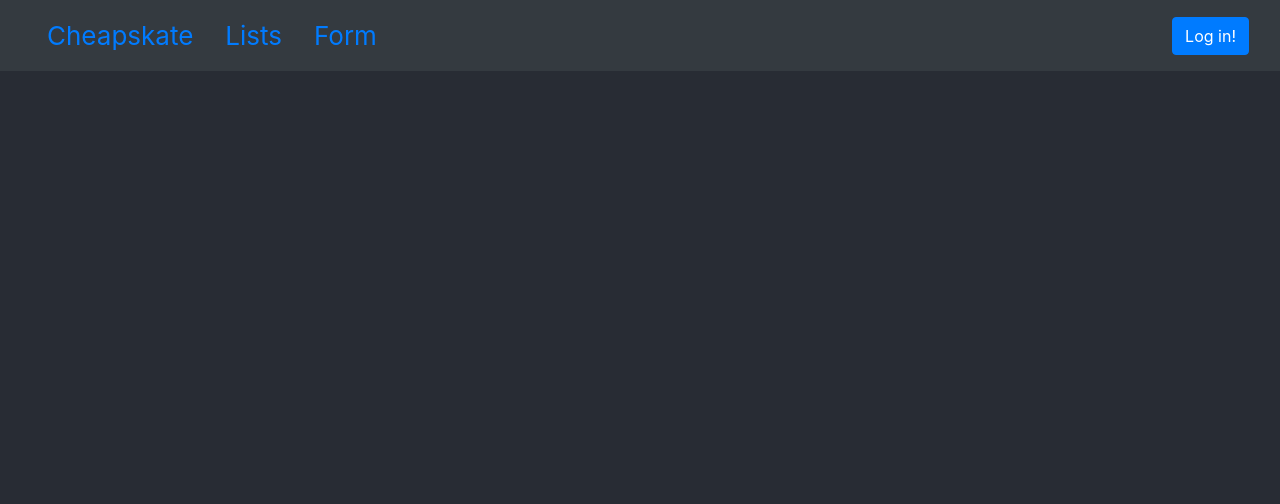
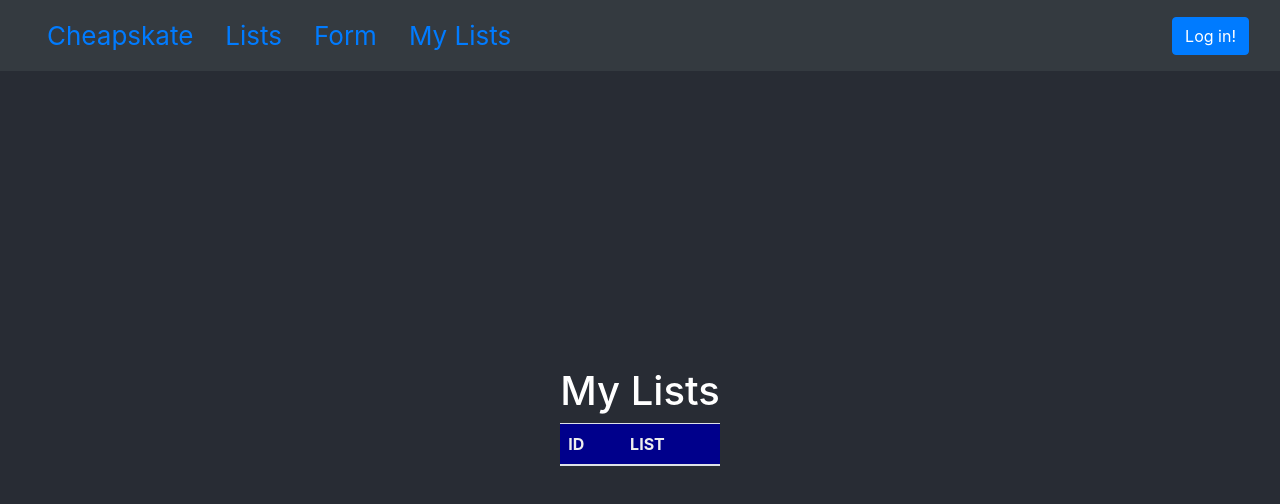
Before and after one commit to awgranados/cheapskate, a React (Create React App) app in the folder web-app/frontend/: page /listtable in a window 1280 px wide. Shown: the top 504 px of the page. Built offline with nearby package versions, Linux system fonts and the light colour scheme.

Commit message:
Displays Lists in my list tab now

```diff
--- a/web-app/frontend/src/App.js
+++ b/web-app/frontend/src/App.js
@@ -1,19 +1,19 @@
-// import logo from './logo.svg';
 import './App.css';
 import Nav from './components/Nav';
 import Home from './components/Home';
 import Lists from './components/Lists';
 import FormTab from './components/FormTab';
+import ListTable from './components/ListTable'; // import the new component
 import Loading from './components/Loading';
 import { BrowserRouter as Router, Routes, Route } from 'react-router-dom';
-import {useAuth0} from "@auth0/auth0-react";
+import { useAuth0 } from "@auth0/auth0-react";
 
 function App() {
   const {isLoading, error } = useAuth0();
-  if (error){
+  if (error) {
     return <div> Yikes {error.message}</div>
   }
-  if (isLoading){
+  if (isLoading) {
     return <Loading/>;
   }
   return (
@@ -25,6 +25,7 @@ function App() {
             <Route path="/" element={<Home />} />
             <Route path="/lists" element={<Lists />} />
             <Route path="/form" element={<FormTab />} />
+            <Route path="/listtable" element={<ListTable />} /> // add the new route
           </Routes>
         </header>
       </div>
--- /dev/null
+++ b/web-app/frontend/src/components/ListTable.css
@@ -0,0 +1,28 @@
+.table {
+    width: 100%;
+    border-collapse: collapse;
+  }
+
+  .table td,
+  .table th {
+    padding: 8px;
+    text-align: left;
+    border-bottom: 1px solid #ddd;
+    font-size: 16px;
+  }
+
+  .table th {
+    background-color: #00008B;
+    color: #eee;
+    font-weight: bold;
+    text-transform: uppercase;
+  }
+
+  .table td {
+    color: #eee;
+  }
+
+  .table tr:hover {
+    background-color: #00008B;
+    color: #fff;
+  }
--- /dev/null
+++ b/web-app/frontend/src/components/ListTable.js
@@ -0,0 +1,52 @@
+import React, { useEffect, useState } from "react";
+import { useAuth0 } from "@auth0/auth0-react";
+import "./ListTable.css";
+
+function ListTable() {
+  const [lists, setLists] = useState([]);
+  const { user, isAuthenticated, isLoading } = useAuth0();
+
+  useEffect(() => {
+    if (isAuthenticated) {
+      fetchLists();
+    }
+  }, [isAuthenticated]);
+
+  const fetchLists = async () => {
+    const response = await fetch(`${process.env.REACT_APP_BASE_URL}/lists`);
+    const data = await response.json();
+    console.log(data);
+    setLists(data);
+  };
+
+
+  if (isLoading) {
+    return <div>Loading...</div>;
+  }
+
+  return (
+    <section>
+      <div className="container-fluid">
+        <h1 className="mt-5">My Lists</h1>
+        <table className="table">
+          <thead>
+            <tr>
+              <th scope="col">ID</th>
+              <th scope="col">List</th>
+            </tr>
+          </thead>
+          <tbody>
+          {lists.map((list) => (
+            <tr key={list._id}>
+              <td>{`${list.user.fullname} (${list.user.username})`}</td>
+              <td>{list.list}</td>
+            </tr>
+          ))}
+        </tbody>
+        </table>
+      </div>
+    </section>
+  );
+}
+
+export default ListTable;
--- a/web-app/frontend/src/components/Lists.js
+++ b/web-app/frontend/src/components/Lists.js
@@ -56,44 +56,7 @@ function Lists() {
             </div>
           </div>
         </form>
-        {items.map((item) => (
-          <div className="row padding" key={item._id}>
-            <div className="alert alert-info rounded-pill" role="alert">
-              <i className="fa fa-user mr-2"></i>{" "}
-              <i>
-                {item.user.fullname} ({item.user.username}): {item.list}
-              </i>
-            </div>
-          </div>
-        ))}
       </div>
-      {/* <div style={{ overflow: 'scroll', height: '400px' }}>
-        <form onSubmit={handleSubmit}>
-            <div className="input-group justify-content-center">
-                <div className="input-group-prepend">
-                <input
-                    type="text"
-                    name="listInput"
-                    className="form-control"
-                    value={listInput}
-                    onChange={handleListInputChange}
-                />
-                <input
-                    type="submit"
-                    value="Add"
-                    className="btn btn-primary mb-2"
-                />
-                </div>
-            </div>
-            </form>
-        {items.map(item => (
-        <div key={item._id}>
-          <h3>{item.user.fullname}</h3>
-          <p>{item.list}</p>
-          <hr />
-        </div>
-        ))}
-      </div> */}
     </section>
   );
 }
--- a/web-app/frontend/src/components/Nav.js
+++ b/web-app/frontend/src/components/Nav.js
@@ -1,30 +1,43 @@
-import React from 'react'; // ES6 js
-import {Link} from 'react-router-dom';
+import React from 'react';
+import { Link } from 'react-router-dom';
 import LoginButton from './loginButton';
 import Dropdown from './dropdown';
 
 function Nav() {
-
-    return(
+  return (
     <nav className="fixed-top navbar navbar-expand-lg navbar-dark bg-dark top">
-            <div className='container-fluid'>
-                <button className="navbar-toggler" type="button" data-toggle="collapse" data-target="#navMainMenu" aria-controls="navMainMenu" aria-expanded="false" aria-label="Toggle navigation">
+      <div className="container-fluid">
+        <button
+          className="navbar-toggler"
+          type="button"
+          data-toggle="collapse"
+          data-target="#navMainMenu"
+          aria-controls="navMainMenu"
+          aria-expanded="false"
+          aria-label="Toggle navigation"
+        >
           <span className="navbar-toggler-icon"></span>
         </button>
         <div id="navMainMenu" className="navbar-collapse collapse">
-                    <div className='navbar-collapse collapse w-100 order-1 order-md-0 dual-collapse2'>
-                        <Link to='/' className="nav-item nav-link active">Cheapskate</Link>
-                        <Link to='/lists' className="nav-item nav-link">Lists</Link>
-                        <Link to='/form' className="nav-item nav-link">Form</Link>
-
-                        <ul className ="navbar-nav ml-auto">
+          <div className="navbar-collapse collapse w-100 order-1 order-md-0 dual-collapse2">
+            <Link to="/" className="nav-item nav-link active">
+              Cheapskate
+            </Link>
+            <Link to="/lists" className="nav-item nav-link">
+              Lists
+            </Link>
+            <Link to="/form" className="nav-item nav-link">
+              Form
+            </Link>
+            <Link to="/listtable" className="nav-item nav-link">
+              My Lists
+            </Link>
+            <ul className="navbar-nav ml-auto">
               <li className="nav-item active">
-                                <LoginButton/>
+                <LoginButton />
               </li>
-                            <Dropdown/>
+              <Dropdown />
             </ul>
-
-                        {/* <Link to='/search' className="nav-item nav-link">Search</Link> */}
           </div>
         </div>
       </div>
@@ -32,6 +45,4 @@ function Nav() {
   );
 }
 
-
-
 export default Nav;
--- a/web-app/frontend/src/components/dropdown.js
+++ b/web-app/frontend/src/components/dropdown.js
@@ -1,30 +1,31 @@
-import {useAuth0} from "@auth0/auth0-react";
+import { useAuth0 } from "@auth0/auth0-react";
 import LogoutButton from './logoutButton';
+import { Link } from 'react-router-dom';
 
-function Dropdown(){
-    const {user, isAuthenticated, isLoading} = useAuth0();
+function Dropdown() {
+  const { user, isAuthenticated, isLoading } = useAuth0();
 
-    if (isLoading){
+  if (isLoading) {
     return <div>Loading!</div>
   }
 
-    return(
+  return (
     isAuthenticated && (
-            <div class = "row">
+      <div className="row">
         <li className="nav-item dropdown">
-                    <a className="nav-link" href="#" id="navbarDropdown" role="button" data-toggle="dropdown" aria-haspopup="true" aria-expanded="false">
-                        <div class = "row align-items-center">
-                            <i class="fa fa-caret-down" width={25} height={25}/>
-                            <h5 class = "px-2" >{user.name}</h5>
-                            <img src={user.picture} width={50} height={50} class = "rounded" alt='hi'/>
+          <Link to="/listtable" className="nav-link dropdown-toggle" id="navbarDropdown" role="button" data-toggle="dropdown" aria-haspopup="true" aria-expanded="false">
+            <div className="row align-items-center">
+              <i className="fa fa-caret-down" width={25} height={25} />
+              <h5 className="px-2">{user.name}</h5>
+              <img src={user.picture} width={50} height={50} className="rounded" alt='hi' />
             </div>
-                    </a>
+          </Link>
           <div className="dropdown-menu" aria-labelledby="navbarDropdown">
-                        <a className="dropdown-item" href="#">Placeholder 1</a>
+            <Link className="dropdown-item" to="/listtable">My Lists</Link>
             <a className="dropdown-item" href="#">Placeholder 2</a>
             <a className="dropdown-item" href="#">Placeholder 3</a>
             <div className="dropdown-divider"></div>
-                        <LogoutButton/>
+            <LogoutButton />
           </div>
         </li>
       </div>
```
Lines whose indentation alone changed are shown as unchanged.
